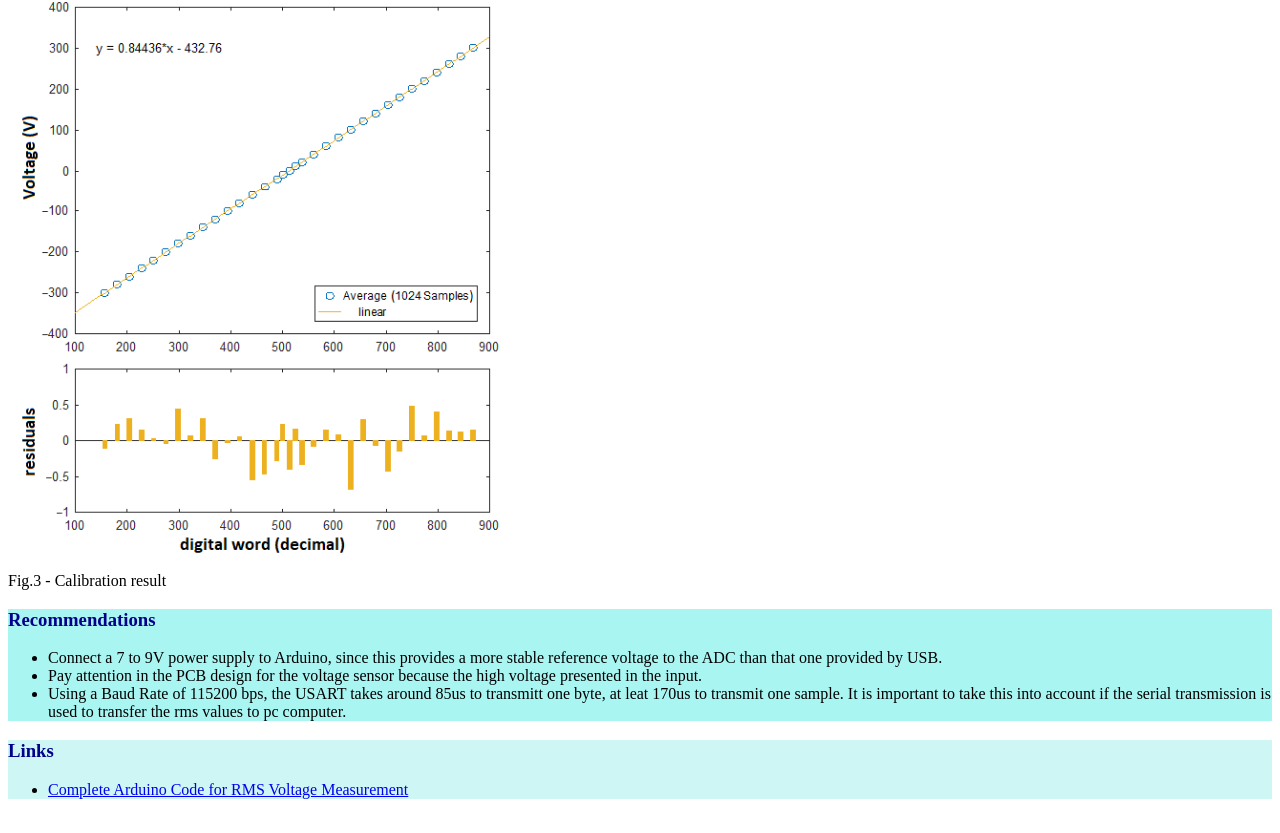
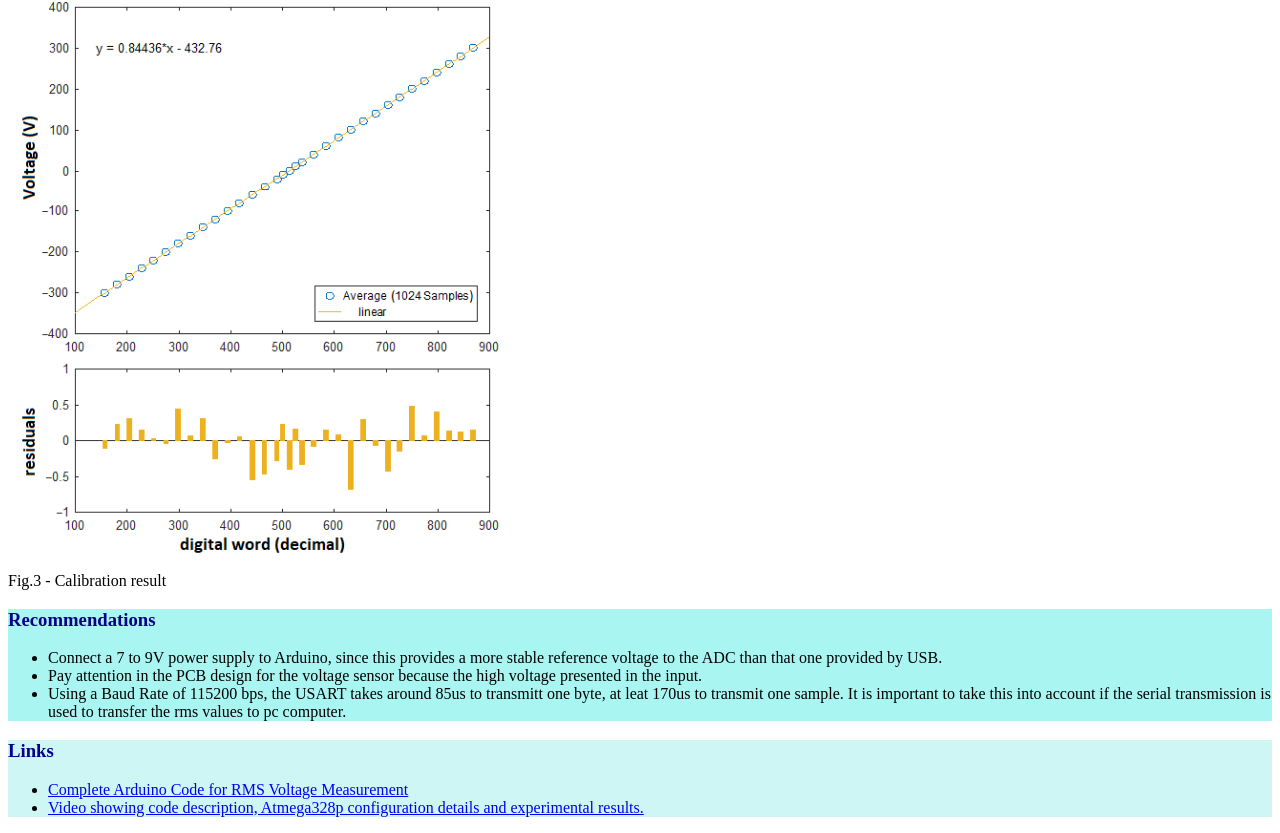
Before and after one commit to Ernane-AAC/RMS-Voltage-Measurement, a plain HTML site: page index.html in a window 1280 px wide. Shown: the part 2229-3062 px from the top of the page. Drawn offline with Linux system fonts and the light colour scheme.

Commit message:
Update index.html

```diff
--- a/index.html
+++ b/index.html
@@ -109,7 +109,8 @@
         <h3> Links </h3>
 		<ul>
 	    <li><a href="https://github.com/Ernane-AAC/RMS-Voltage-Measurement/blob/main/Acq_RMS_Volt/Acq_RMS_Volt.ino">Complete Arduino Code for RMS Voltage Measurement</a></li>
-	    </ul>
+	    <li><a href="https://youtu.be/6-wAuRkBT1Y">Video showing code description, Atmega328p configuration details and experimental results.</a></li>
+ 	    </ul>
 	</div>
 </body>
 </html>
```
